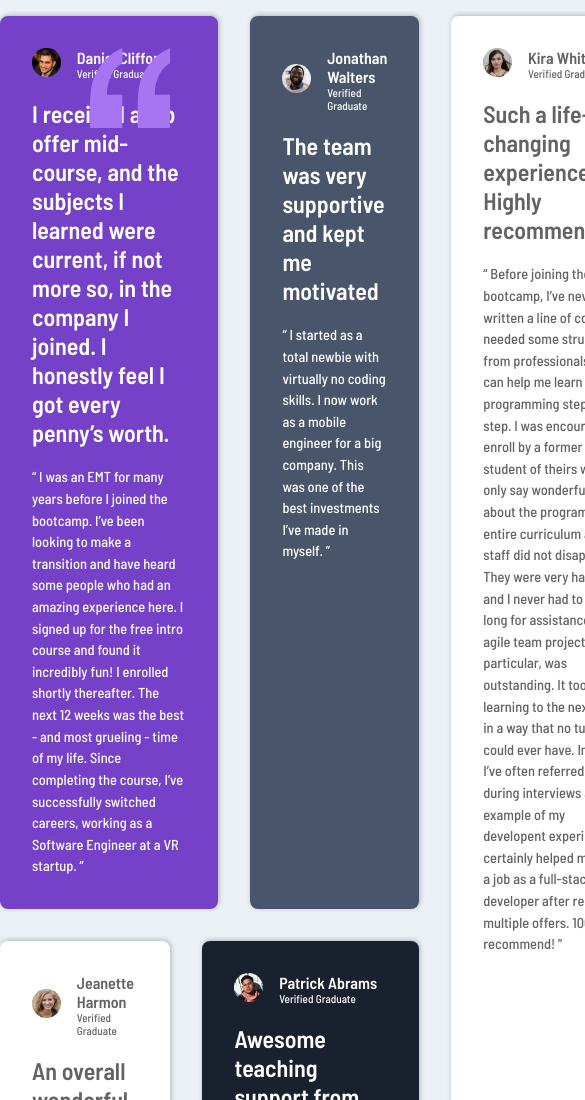
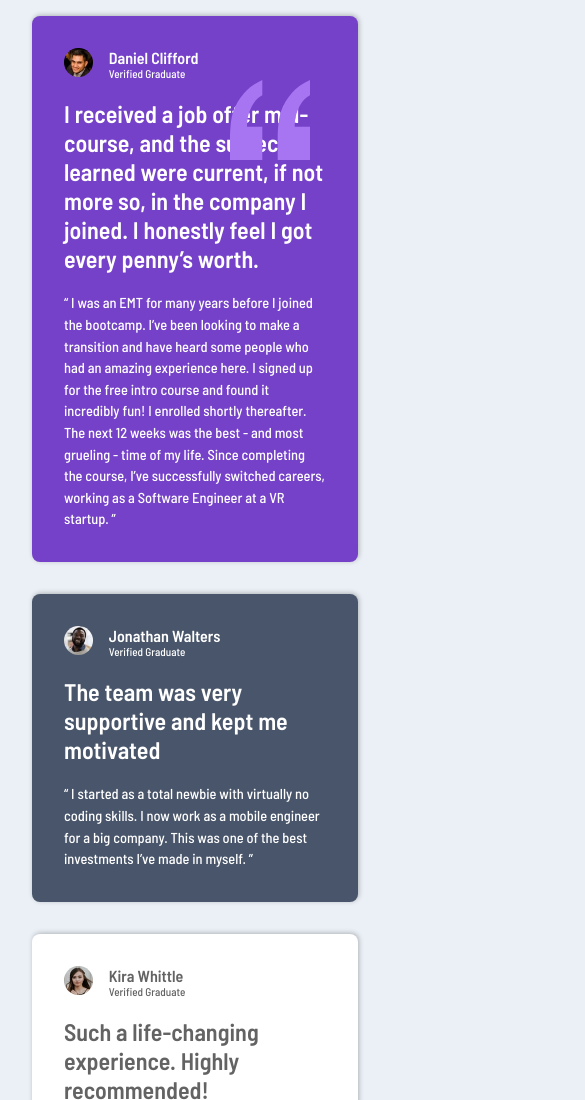
Before and after one commit to facundojuradok/flex-grid-ejercicio1, a plain HTML site: page index.html in a window 390 px wide. Shown: the top 1100 px of the page, 585 px wide, since content can reach past the window. Drawn offline with Linux system fonts and the light colour scheme.

Commit message:
Agrege mobile

```diff
--- a/css/style.css
+++ b/css/style.css
@@ -124,3 +124,20 @@ img{
     width: 5rem;
     height: 5rem;
 }
+
+@media (max-width: 768px) {
+    .grid-container {
+        grid-template-columns: 1fr;
+        grid-template-rows: auto;
+    }
+
+    .card:nth-child(1),
+    .card:nth-child(2),
+    .card:nth-child(3),
+    .card:nth-child(4),
+    .card:nth-child(5) {
+        grid-column: 1 / 2;
+        grid-row: auto;
+        margin: 0 2rem;
+    }
+}
--- a/index.html
+++ b/index.html
@@ -14,9 +14,6 @@
     <div class="container">
         <div class="grid-container">
             <div class="card testimonial-principal">
-                <div class="testimonial-icon">
-                    <img src="img/bg-pattern-quotation.svg" alt="Icono Testimonial">
-                </div>
                 <div class="person-testimonial">
                     <div class="person-picture">
                         <img src="img/image-daniel.jpg" alt="Imagen Daniel">
@@ -24,7 +21,11 @@
                     <div class="person-data">
                         <h2>Daniel Clifford</h2>
                         <p>Verified Graduate</p>
+                        <div class="testimonial-icon">
+                            <img src="img/bg-pattern-quotation.svg" alt="Icono Testimonial">
+                        </div>
                     </div>
+
                 </div>
                 <div class="testimonial">
                     <h3>I received a job offer mid-course, and the subjects I learned were current, if not more so, in the company I joined. I honestly feel I got every penny’s worth.</h3>
```
